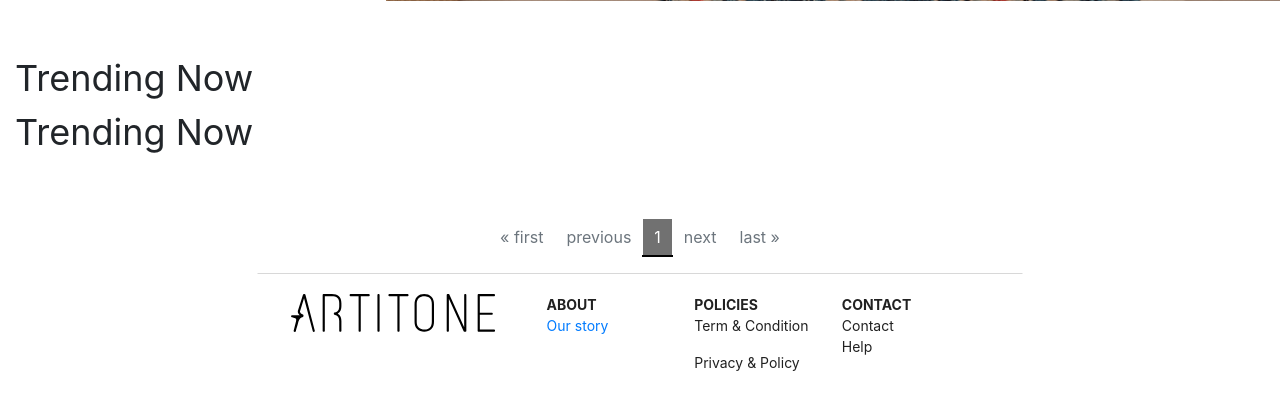
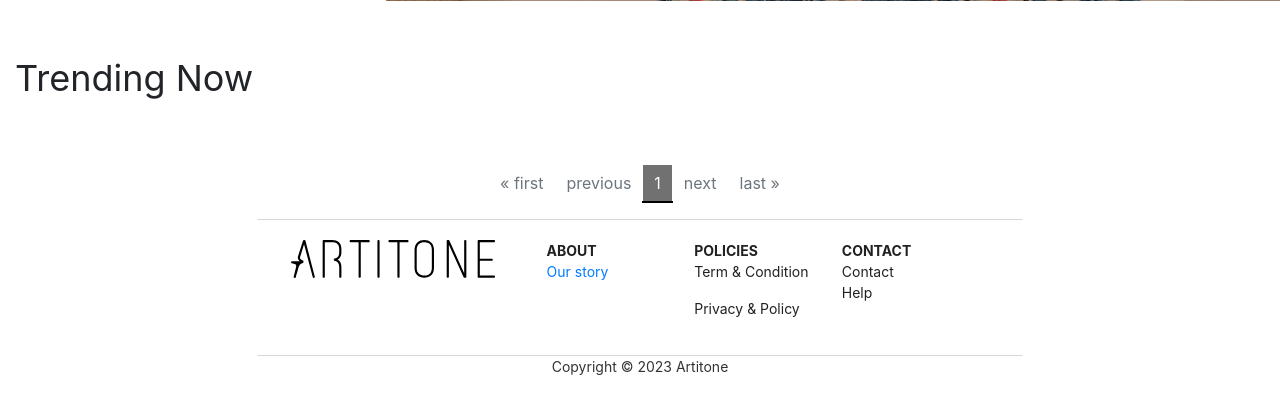
Before and after one commit to Artitone/ARTITONE, a Django app: page / in a window 1280 px wide. Shown: the part 799-1198 px from the top of the page. After the commit the page ends 1174 px from the top, so only its background shows below. Run offline with Django 3.2, Linux system fonts and the light colour scheme; data comes from the database, SQL or seed files in the repository; data that the repository does not hold is empty; parts of the project's set-up code (start-up, migrations or seed data) failed here and were passed over; some libraries are stand-ins or nearby versions.

Commit message:
remove extra Trending Now

```diff
--- a/artitone/templates/index/index.html
+++ b/artitone/templates/index/index.html
@@ -233,9 +233,6 @@
             <div style="text-align: left; width: 100%;">
                 <p style="margin: 0; padding: 0; font-size: 36px;">Trending Now</p>
             </div>
-            <div style="text-align: left; width: 100%;">
-                <p style="margin: 0; padding: 0; font-size: 36px;">Trending Now</p>
-            </div>
             <div class="artitone-article">
                 {% for artwork in page_obj %}
                 <div class="artitone-article-item">
```
